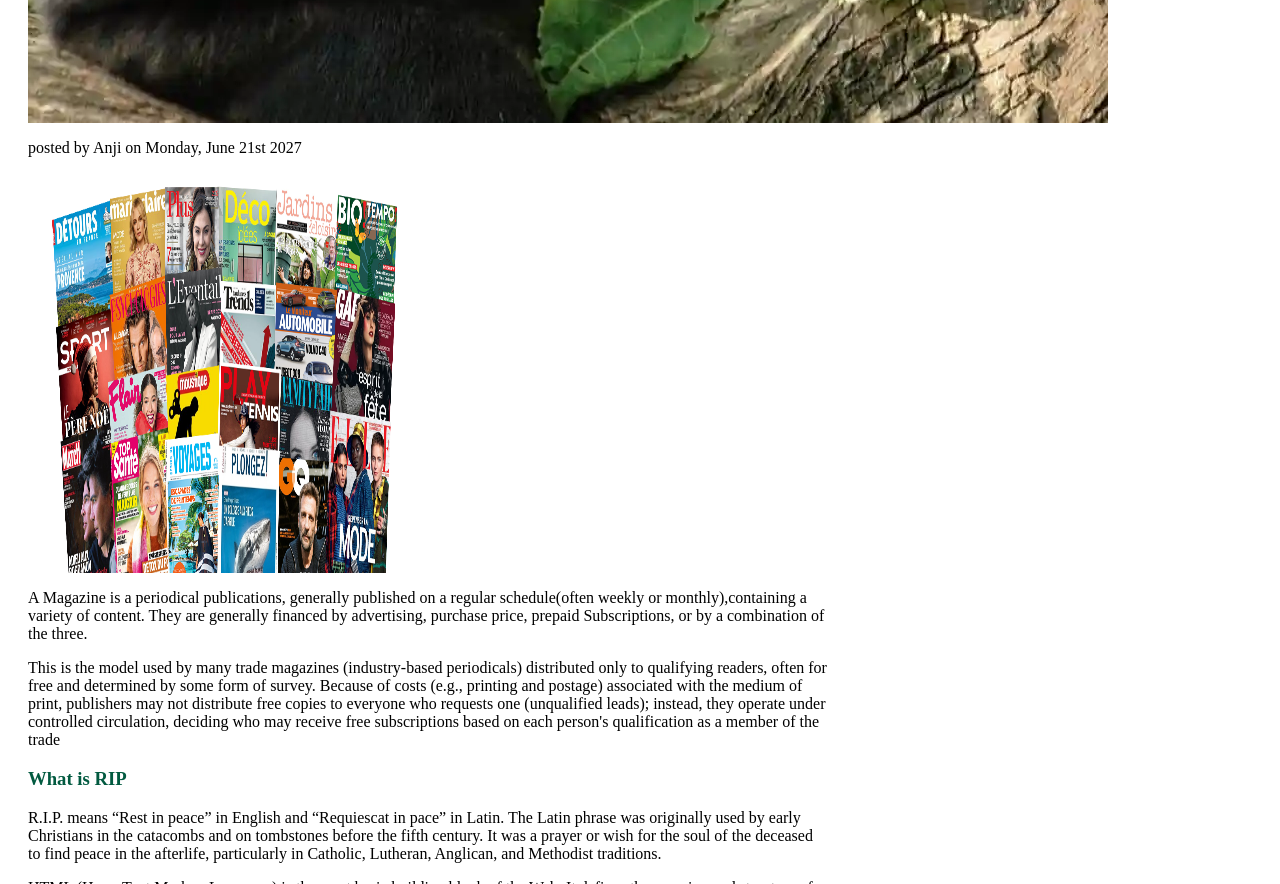
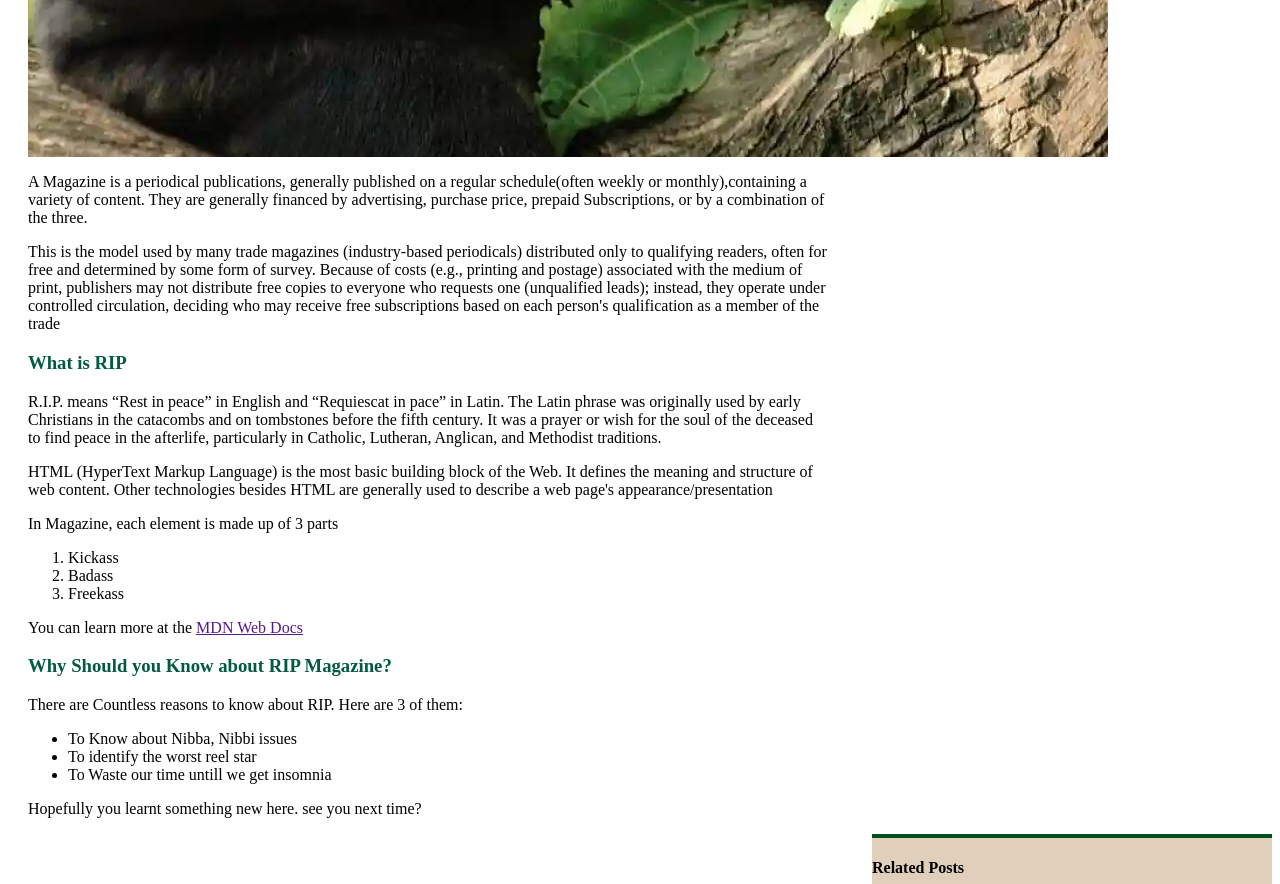
Before and after one commit to veeranjaneyulu8500/Magazine, a plain HTML site: page index.html in a window 1280 px wide. Shown: the part 1380-2264 px from the top of the page. Drawn offline with Linux system fonts and the light colour scheme.

Commit message:
Update index.html

```diff
--- a/index.html
+++ b/index.html
@@ -16,13 +16,13 @@
 </nav>       `
 
 <h2>Dad of all Magazines: RIP Magazine</h2>
+
+
+<p> posted by Anji on Monday, June 21st 2027</p>
+
 <img src="panther.jpeg">
 <height="100px">
 <width="100px">
-
-<p> posted by Anji on Monday, June 21st 2027</p>
-
-<img src="Magazine.png" height="400" width="400">
 
 <p>A Magazine is a periodical publications, generally published on a regular schedule(often weekly or monthly),containing a variety of content. They are generally financed by advertising, purchase price, prepaid Subscriptions, or by a combination of the three.
 </p>
```
